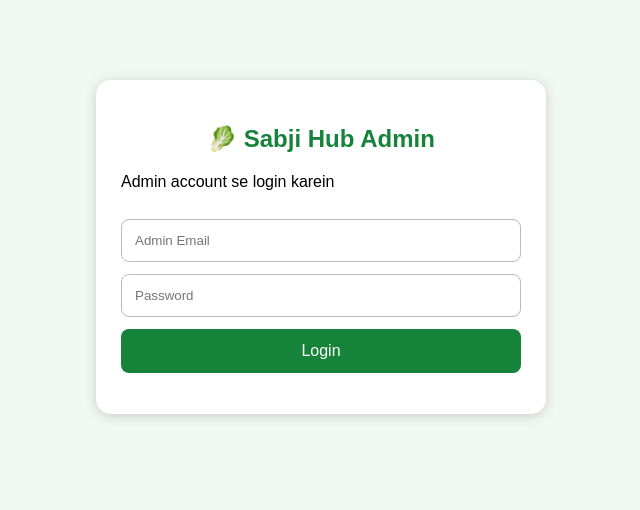
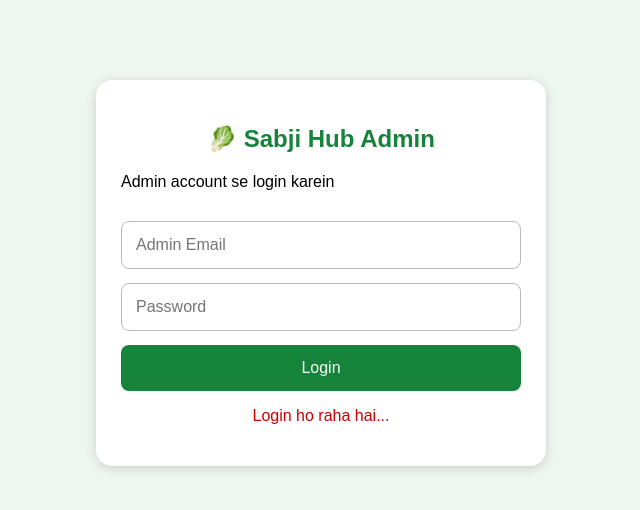
Before and after one commit to salimkhaan463777-pixel/sabji-hub, a plain HTML site: page admin.html in a window 1280 px wide. Both pictures are taken after a click on the button "Login". Shown: the whole page, without its empty margins (319-959 px from the left). Drawn offline with Linux system fonts and the light colour scheme; no server answers.

Commit message:
Update admin.html

```diff
--- a/admin.html
+++ b/admin.html
@@ -6,13 +6,13 @@
 <meta name="viewport" content="width=device-width, initial-scale=1.0">
 <title>Sabji Hub Admin</title>
 <style>
-body{font-family:Arial;background:#f1f8f2;margin:0;padding:20px}
-.box{max-width:400px;margin:60px auto;background:white;padding:25px;border-radius:15px;box-shadow:0 2px 12px #ccc}
+body{font-family:Arial;background:#eff8f0;margin:0;padding:20px}
+.box{max-width:400px;margin:60px auto;background:white;padding:25px;border-radius:16px;box-shadow:0 2px 12px #ccc}
 h2{text-align:center;color:#16833b}
-input,button{width:100%;padding:13px;margin-top:12px;box-sizing:border-box;border-radius:8px}
+input,button{width:100%;padding:14px;margin-top:14px;box-sizing:border-box;border-radius:8px;font-size:16px}
 input{border:1px solid #bbb}
-button{background:#16833b;color:white;border:0;font-size:16px}
-#message{text-align:center;color:#c00}
+button{background:#16833b;color:white;border:0}
+#message{text-align:center;color:#c00;overflow-wrap:anywhere}
 </style>
 </head>
 <body>
@@ -27,7 +27,7 @@ button{background:#16833b;color:white;border:0;font-size:16px}
 
 <script type="module">
 import { initializeApp } from "https://www.gstatic.com/firebasejs/10.12.2/firebase-app.js";
-import { getAuth, signInWithEmailAndPassword } from "https://www.gstatic.com/firebasejs/10.12.2/firebase-auth.js";
+import { getAuth, signInWithEmailAndPassword, signOut } from "https://www.gstatic.com/firebasejs/10.12.2/firebase-auth.js";
 
 const firebaseConfig = {
   apiKey: "AIzaSyAqF827n4_hn-b4-4pOLxgKqK39l7OMTt84",
@@ -46,14 +46,18 @@ const email = document.getElementById("email").value.trim();
   const password = document.getElementById("password").value;
   const message = document.getElementById("message");
 
+  message.textContent = "Login ho raha hai...";
+
   try {
     const result = await signInWithEmailAndPassword(auth, email, password);
+
     if (result.user.uid !== "GOi2IHhAM1NyaJoCPkY76wKA2JE2") {
-await auth.signOut();
-message.textContent = "Admin access nahi mila.";
+      await signOut(auth);
+      message.textContent = "Admin account nahi hai.";
       return;
     }
-message.textContent = "Login successful!";
+
+    message.textContent = "Admin login successful!";
   } catch (error) {
     message.textContent = error.code + ": " + error.message;
   }
```
Lines whose indentation alone changed are shown as unchanged.
